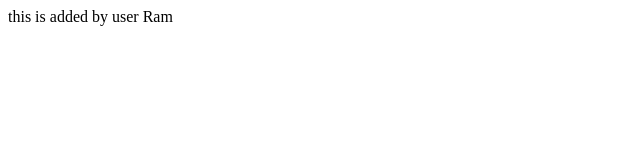
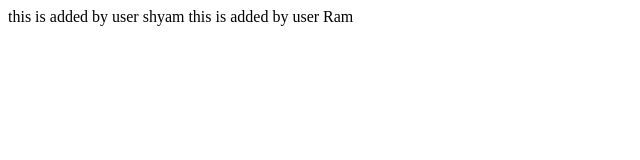
Before and after one commit to vickyseth9933/todayclass_dec12, a plain HTML site: page index.html in a window 1280 px wide. Shown: the whole page, without its empty margins (0-640 px from the left). Drawn offline with Linux system fonts and the light colour scheme.

Commit message:
shyam changes

```diff
--- a/index.html
+++ b/index.html
@@ -3,6 +3,7 @@
 <title></title>
 </head>
 <body>
+this is added by user shyam
 this is added by user Ram
 <body>
 </html>
```
